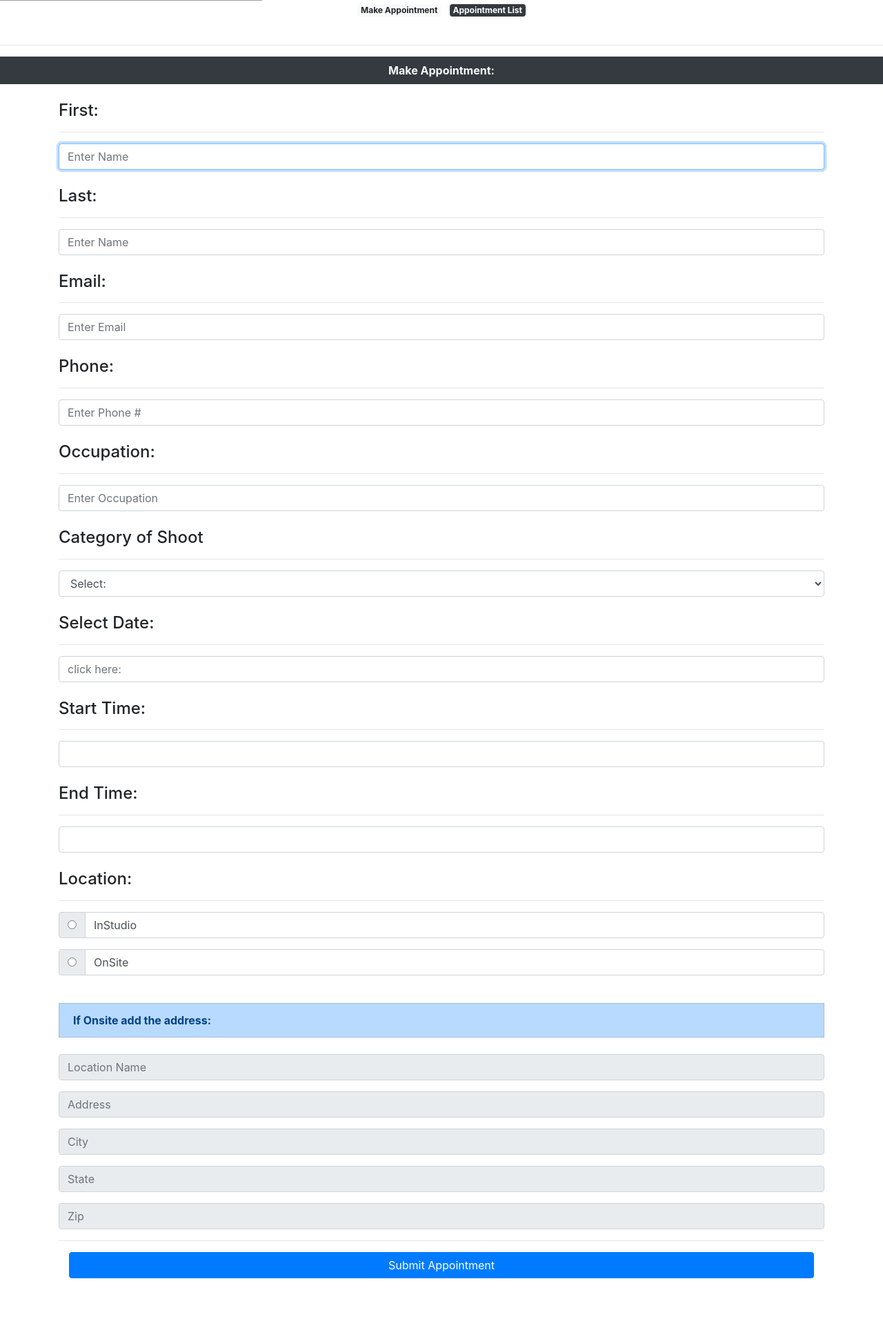
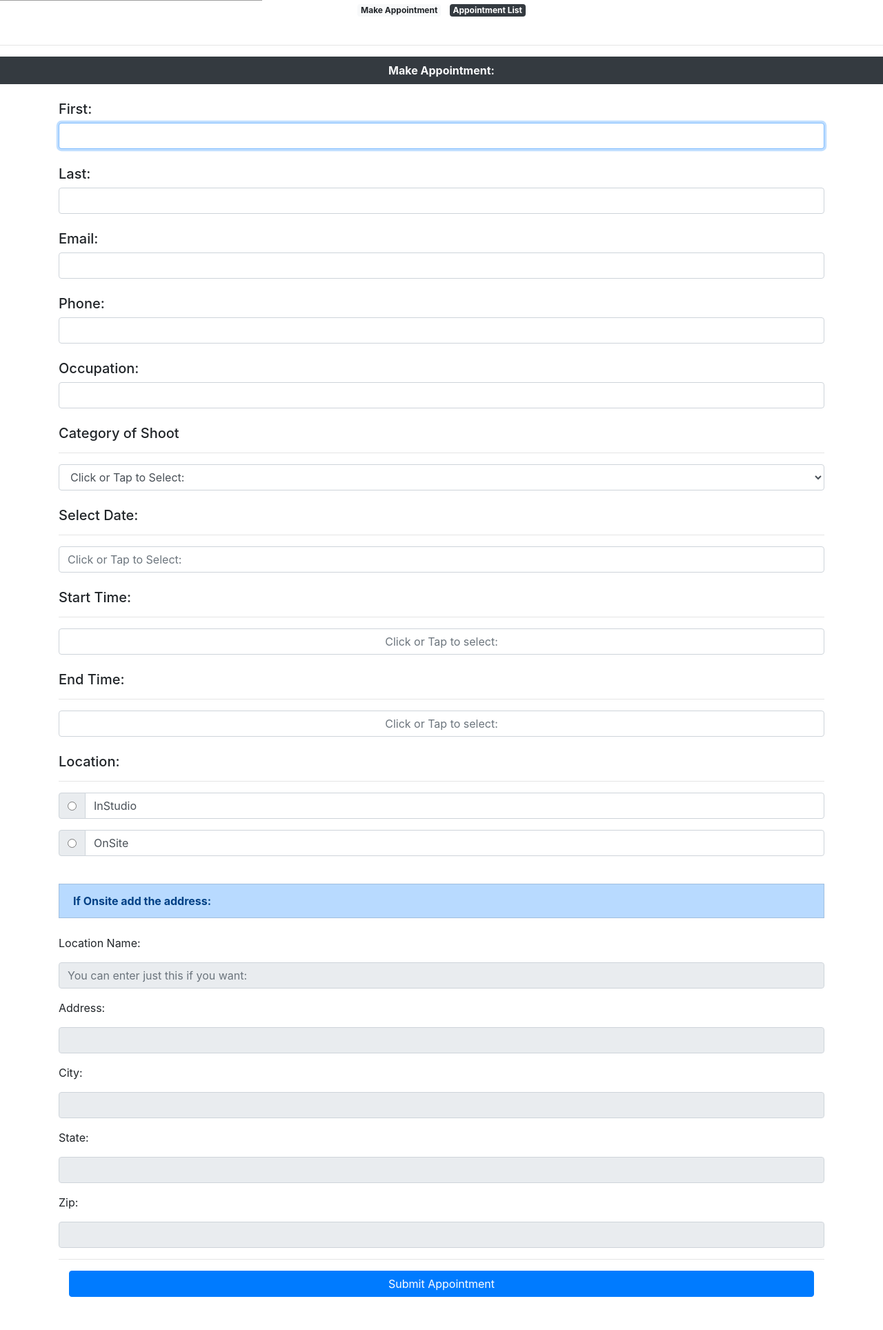
Before and after one commit to courthub74/MarysApptApp3, a Django app: page / in a window 1280 px wide. Shown: the part 259-2187 px from the top of the page at 69% size. Before the commit the page ends 2112 px from the top, so only its background shows below. Run offline with Django 3.2, Linux system fonts and the light colour scheme; some libraries are stand-ins or nearby versions; grey boxes are pictures that could not be loaded.

```diff
--- a/marystuffs/templates/home.html
+++ b/marystuffs/templates/home.html
@@ -33,45 +33,43 @@
 
 		<!--NAME-->
 		<div class="container">
-			<h4>First:</h4>
-			<hr>
-				<input type="text" class="form-control" placeholder="Enter Name" name="name" autofocus>
+			<h5>First:</h5>
+				<input type="text" class="form-control" placeholder="" name="name" autofocus>
+				<br>
 		</div>
-		<br>
+
 
 		<div class="container">
-			<h4>Last:</h4>
-			<hr>
-				<input type="text" class="form-control" placeholder="Enter Name" name="last" autofocus>
+			<h5>Last:</h5>
+				<input type="text" class="form-control" placeholder="" name="last" autofocus>
 		</div>
 		<br>
 
 
 		<!--EMAIL-->
 		<div class="container">
-			<h4>Email:</h4>
-			<hr>
-				<input type="text" class="form-control" placeholder="Enter Email" name="email" autofocus>
+			<h5>Email:</h5>
+				<input type="text" class="form-control" placeholder="" name="email" autofocus>
+				<br>
 		</div>
-		<br>
+
 
 
 		<!--PHONE-->
 		<div class="container">
-			<h4>Phone:</h4>
-			<hr>
-				<input type="text" class="form-control" placeholder="Enter Phone #" name="phone" autofocus>
+			<h5>Phone:</h5>
+				<input type="text" class="form-control" placeholder="" name="phone" autofocus>
+				<br>
 		</div>
-		<br>
 
 
 		<!--OCCUPATION-->
 		<div class="container">
-			<h4>Occupation:</h4>
-			<hr>
-				<input type="text" class="form-control" placeholder="Enter Occupation" name="occupation" autofocus>
+			<h5>Occupation:</h5>
+				<input type="text" class="form-control" placeholder="" name="occupation" autofocus>
+				<br>
 		</div>
-		<br>
+
 
 
 		<!--CATEGORY-->
@@ -79,10 +77,10 @@
 
 				<div class="container">
 					<section>
-						<h4>Category of Shoot</h4>
+						<h5>Category of Shoot</h5>
 						<hr>
 							<select name="category" id="category" class="form-control">
-								<option>Select:</option>
+								<option>Click or Tap to Select:</option>
 								<option value="Executive">Executive</option>
 								<option value="Headshots">Headshots</option>
 								<option value="New Models">New Models</option>
@@ -99,9 +97,9 @@
 
 		<!--DATEPICKER-->
 		<div class="container">
-			<h4>Select Date:</h4>
+			<h5>Select Date:</h5>
 			<hr>
-				<input type="text" class="form-control" id="datepicker" placeholder="click here:" name="date" autocomplete="off">
+				<input type="text" class="form-control" id="datepicker" placeholder="Click or Tap to Select:" name="date" autocomplete="off">
 		</div>
 
 		<script>
@@ -117,15 +115,15 @@
 
 		<div class="container">
 
-			<h4>Start Time:</h4>
+			<h5>Start Time:</h5>
 			<hr>
-			<input class="timepicker text-center form-control" jt-timepicker="" time="model.time" time-string="model.timeString" default-time="model.options.defaultTime" time-format="model.options.timeFormat" start-time="model.options.startTime" min-time="model.options.minTime" max-time="model.options.maxTime" interval="model.options.interval" dynamic="model.options.dynamic" scrollbar="model.options.scrollbar" dropdown="model.options.dropdown" name="start">
+			<input class="timepicker text-center form-control" jt-timepicker="" time="model.time" time-string="model.timeString" default-time="model.options.defaultTime" time-format="model.options.timeFormat" start-time="model.options.startTime" min-time="model.options.minTime" max-time="model.options.maxTime" interval="model.options.interval" dynamic="model.options.dynamic" scrollbar="model.options.scrollbar" dropdown="model.options.dropdown" name="start" placeholder="Click or Tap to select:">
 
 			<br>
 
-			<h4>End Time:</h4>
+			<h5>End Time:</h5>
 			<hr>
-			<input class="timepicker text-center form-control" jt-timepicker="" time="model.time" time-string="model.timeString" default-time="model.options.defaultTime" time-format="model.options.timeFormat" start-time="model.options.startTime" min-time="model.options.minTime" max-time="model.options.maxTime" interval="model.options.interval" dynamic="model.options.dynamic" scrollbar="model.options.scrollbar" dropdown="model.options.dropdown" name="end">
+			<input class="timepicker text-center form-control" jt-timepicker="" time="model.time" time-string="model.timeString" default-time="model.options.defaultTime" time-format="model.options.timeFormat" start-time="model.options.startTime" min-time="model.options.minTime" max-time="model.options.maxTime" interval="model.options.interval" dynamic="model.options.dynamic" scrollbar="model.options.scrollbar" dropdown="model.options.dropdown" name="end" placeholder="Click or Tap to select:">
 
 
 					<script>
@@ -134,7 +132,7 @@
 							interval: 30,
 							minTime: '9',
 							maxTime: '10:00pm',
-							defaultTime: '11',
+							defaultTime: 'Click or Tap to select:',
 							startTime: '9:00',
 							dynamic: false,
 							dropdown: true,
@@ -146,7 +144,7 @@
 
 
 		<!--LOCATION-->
-		<h4>Location:</h4>
+		<h5>Location:</h5>
 		<hr>
 		<div class="input-group mb-3">
 			<div class="input-group-prepend">
@@ -209,26 +207,31 @@
 
 
 		<!--If ONSITE then add address-->
-		<li class="list-group-item list-group-item-primary"><strong>If Onsite add the address:</strong></li>
+		<li class="list-group-item list-group-item-primary"><strong>If Onsite add the address:</strong><br></li>
 		<br>
 		<div class="form-group">
-		    <input type="text" class="form-control" id="other" placeholder="Location Name" name="loc_name" disabled="other">
+			<p>Location Name:</p>
+		    <input type="text" class="form-control" id="other" placeholder="You can enter just this if you want:" name="loc_name" disabled="other">
 		</div>
 
 		<div class="form-group">
-		    <input type="text" class="form-control" id="other2"  placeholder="Address" name="address" disabled="other2">
+			<p>Address:</p>
+		    <input type="text" class="form-control" id="other2"  placeholder="" name="address" disabled="other2">
 		</div>
 
 		<div class="form-group">
-		    <input type="text" class="form-control" id="other3" placeholder="City" name="city" disabled="other3">
+			<p>City:</p>
+		    <input type="text" class="form-control" id="other3" placeholder="" name="city" disabled="other3">
 		</div>
 
 		<div class="form-group">
-		    <input type="text" class="form-control" id="other4" placeholder="State" name="state" disabled="other4">
+			<p>State:</p>
+		    <input type="text" class="form-control" id="other4" placeholder="" name="state" disabled="other4">
 		</div>
 
 		<div class="form-group">
-		    <input type="text" class="form-control" id="other5" placeholder="Zip" name="zipcode" disabled="other5">
+			<p>Zip:</p>
+		    <input type="text" class="form-control" id="other5" placeholder="" name="zipcode" disabled="other5">
 		</div>
 
 		<hr>
--- a/marystuffs/views.py
+++ b/marystuffs/views.py
@@ -18,6 +18,7 @@ def home(request):
 			return render(request, "home.html", {})
 	else:
 		return render(request, "home.html", {})
+
 
 
 #NOLIST PAGE
```
